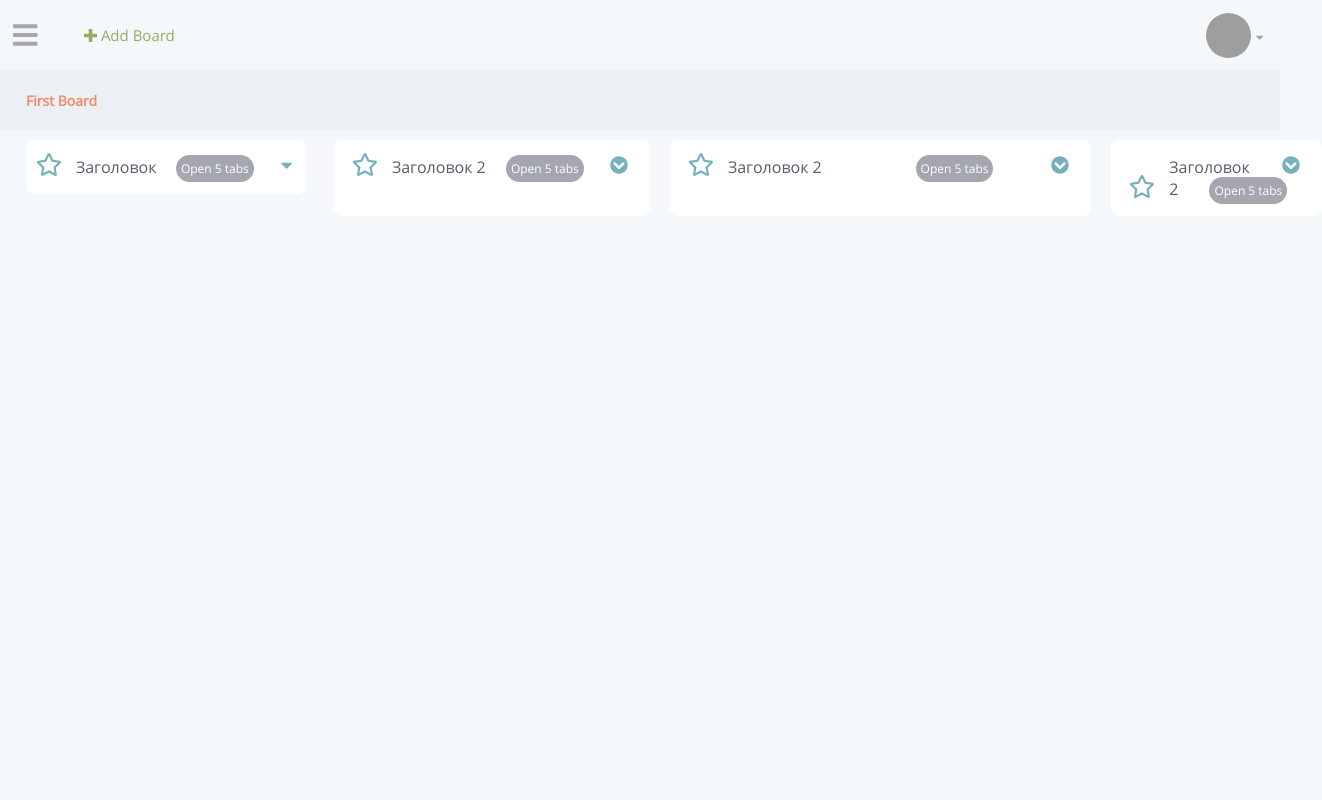
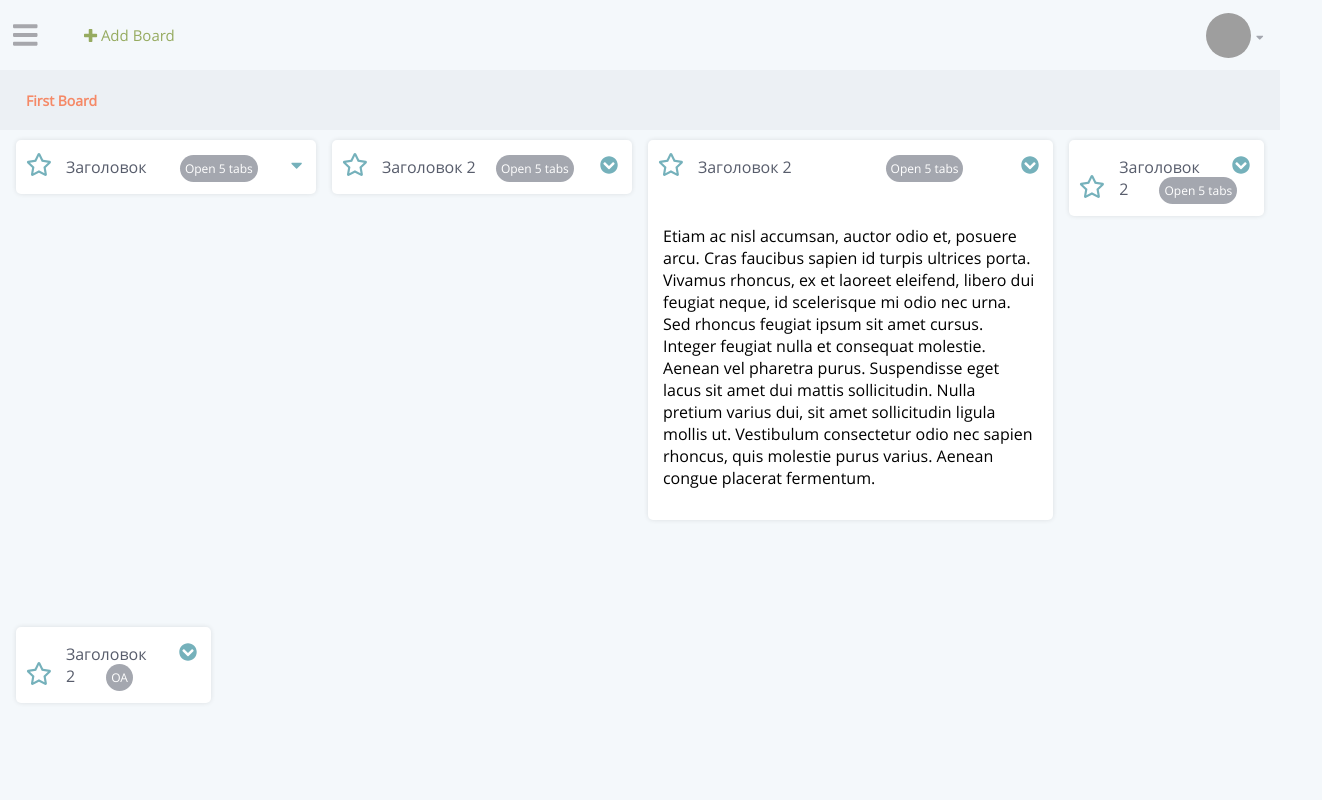
Before and after one commit to yuriyvoronov/olya, a website: page index.html in a window 1280 px wide. Shown: the whole page, 1322 px wide, since content can reach past the window. Drawn offline with Linux system fonts and the light colour scheme; files that its build step writes are made by us from their sources; grey boxes are pictures that could not be loaded.

Commit message:
tuesday minority changes

```diff
--- a/components/content/style.scss
+++ b/components/content/style.scss
@@ -1,6 +1,7 @@
 .content
 {
 	width: 100%;
+
     &-boards
     {
     background-color: rgb(236, 240, 244);
@@ -40,12 +41,25 @@
 		display: -ms-flex;
 		display: -o-flex;
 		display: flex;
+		flex-wrap: wrap;
+		min-height: calc(100vh - 130px);
     }
 	&-card
 		{
 			background: #fff;
-			border-radius: 8px;
-
+			border-radius: 5px;
+			margin-top: 10px;
+			-webkit-box-shadow: 0px 0px 5px 0px rgba(0,0,0,0.1);
+			-moz-box-shadow: 0px 0px 5px 0px rgba(0,0,0,0.1);
+			box-shadow: 0px 0px 5px 0px rgba(0,0,0,0.1);
+			transition: all 0.2s;
+			&:hover
+			{
+				-webkit-box-shadow: 0px 0px 8px 1px rgba(0,0,0,0.3);
+				-moz-box-shadow: 0px 0px 8px 1px rgba(0,0,0,0.3);
+				box-shadow: 0px 0px 8px 1px rgba(0,0,0,0.3);
+				transition: all 0.2s;
+			}
 			h3
 			{
 				color: #585d6c;
@@ -82,6 +96,11 @@
 				right: 7px;
 				font-size: 18px;
 			}
-			margin: 10px;
+			&-main
+			{
+				padding: 15px;
+				font-family: OpenSansRegular, 'Segoe UI', Arial;
+				z-index: 15;
+			}
 		}
 }
--- a/index.html
+++ b/index.html
@@ -88,7 +88,8 @@
                </div>
            </div>
           </div>
-           <div class="content-card col-md-3" id="test">
+          <div class="col-md-3">
+           <div class="content-card">
                <div class="content-card-header">
                    <i class="far fa-star content-card__star"></i>
 					<h3>Заголовок 2</h3>
@@ -100,7 +101,9 @@
 
                </div>
            </div>
-           <div class="content-card col-md-4" id="test">
+           </div>
+           <div class="col-md-4">
+           <div class="content-card">
                <div class="content-card-header">
 
                    <i class="far fa-star content-card__star"></i>
@@ -111,8 +114,13 @@
               			<i class="fas fa-chevron-circle-down content-card__drop"></i>
              		</div>
                </div>
+               <div class="content-card-main">
+               		<p>Etiam ac nisl accumsan, auctor odio et, posuere arcu. Cras faucibus sapien id turpis ultrices porta. Vivamus rhoncus, ex et laoreet eleifend, libero dui feugiat neque, id scelerisque mi odio nec urna. Sed rhoncus feugiat ipsum sit amet cursus. Integer feugiat nulla et consequat molestie. Aenean vel pharetra purus. Suspendisse eget lacus sit amet dui mattis sollicitudin. Nulla pretium varius dui, sit amet sollicitudin ligula mollis ut. Vestibulum consectetur odio nec sapien rhoncus, quis molestie purus varius. Aenean congue placerat fermentum.</p>
+               </div>
            </div>
-           <div class="content-card col-md-2" id="test">
+           </div>
+           <div class="col-md-2">
+           <div class="content-card" id="test">
                <div class="content-card-header">
 
                    <i class="far fa-star content-card__star"></i>
@@ -123,6 +131,21 @@
              		</div>
                </div>
            </div>
+           </div>
+           <div class="col-md-2">
+           <div class="content-card" id="test">
+               <div class="content-card-header">
+
+                   <i class="far fa-star content-card__star"></i>
+					<h3>Заголовок 2</h3>
+					<span>OA</span>
+              		<div class="content-card__drop">
+              			<i class="fas fa-chevron-circle-down content-card__drop"></i>
+             		</div>
+               </div>
+           </div>
+           </div>
+
        </div>
 
     </section>
--- a/js/common.js
+++ b/js/common.js
@@ -1,10 +1,16 @@
 $( function() {
-    $( "#sortable" ).sortable();
+    $( "#sortable" ).sortable(
+		{
+			containment: ".content-cardboard",
+			cancel: ".content-card-main"
+		}
+
+	);
 
   } );
 
 $( function() {
-    $( "#test" ).resizable({
+    $( ".content-card-main" ).resizable({
       maxHeight: 250,
       maxWidth: 350,
       minHeight: 150,
```
Also changed, not shown: css/content/style.css.
